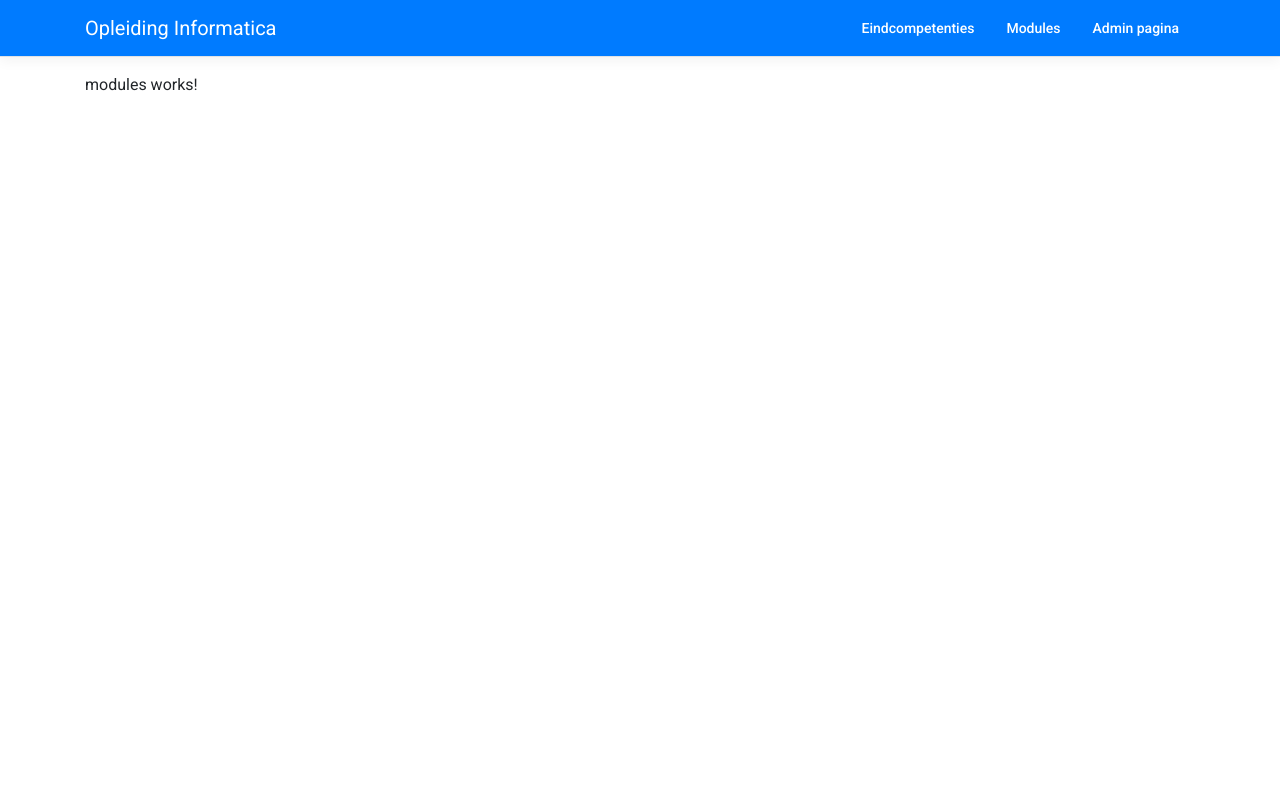
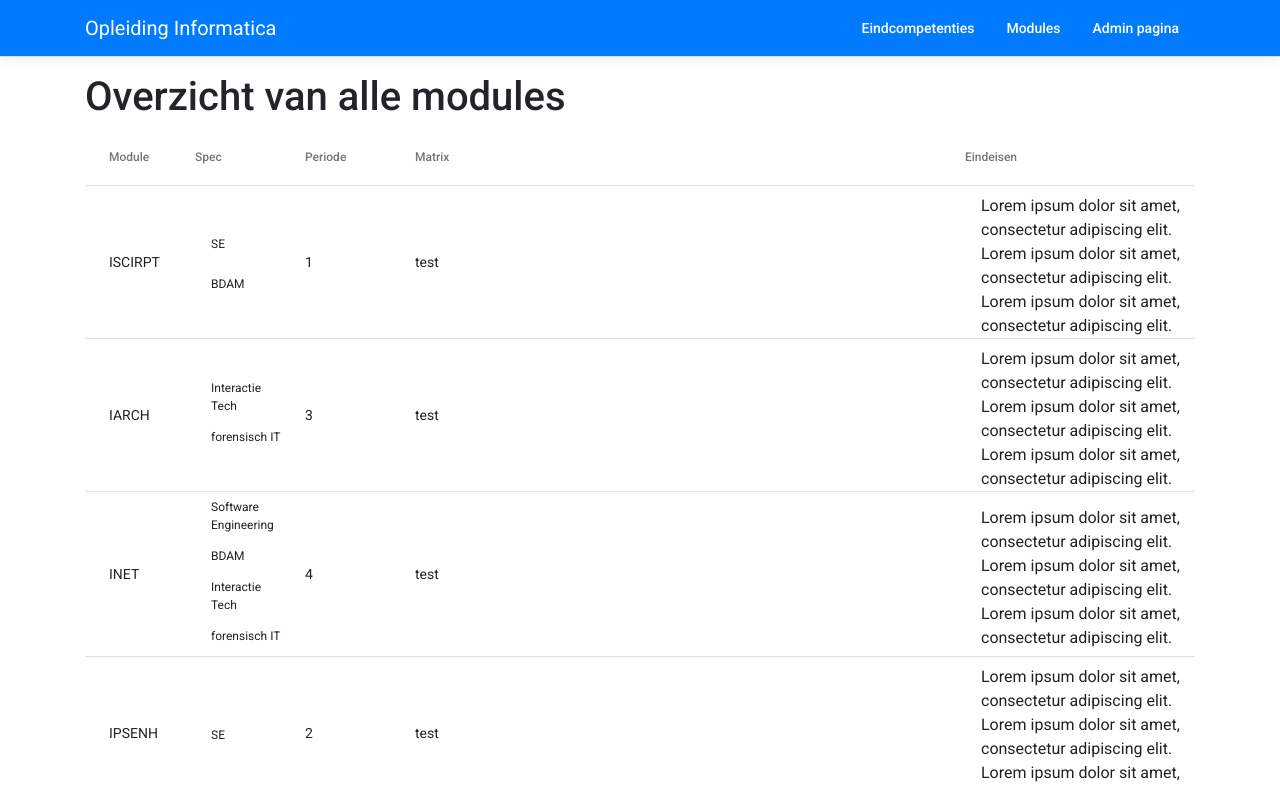
Before and after one commit to Hogeschool-Leiden/MDLO, an Angular app in the folder src/CompetentieAppFrontend/CompetentieAppFrontend.Api/ClientApp/: page /modules in a window 1280 px wide. Shown: the top 788 px of the page. Built offline with nearby package versions, Linux system fonts and the light colour scheme.

Commit message:
first rough draft

```diff
--- a/src/CompetentieAppFrontend/CompetentieAppFrontend.Api/ClientApp/src/app/app.module.ts
+++ b/src/CompetentieAppFrontend/CompetentieAppFrontend.Api/ClientApp/src/app/app.module.ts
@@ -18,6 +18,7 @@ import {MatFormFieldModule} from "@angular/material/form-field";
 import {MatSelectModule} from "@angular/material/select";
 import {MatGridListModule} from "@angular/material/grid-list";
 import {MatTableModule} from "@angular/material/table";
+import {MatListModule} from "@angular/material/list";
 
 @NgModule({
   declarations: [
@@ -45,7 +46,8 @@ import {MatTableModule} from "@angular/material/table";
     MatFormFieldModule,
     MatSelectModule,
     MatGridListModule,
-    MatTableModule
+    MatTableModule,
+    MatListModule
   ],
   providers: [],
   bootstrap: [AppComponent]
--- a/src/CompetentieAppFrontend/CompetentieAppFrontend.Api/ClientApp/src/app/modules/modules.component.html
+++ b/src/CompetentieAppFrontend/CompetentieAppFrontend.Api/ClientApp/src/app/modules/modules.component.html
@@ -1 +1,42 @@
-<p>modules works!</p>
+<h1>Overzicht van alle modules</h1>
+
+<div class="table-container mat-elevation-z8>">
+  <mat-table [dataSource]="dataSource">
+
+    <ng-container matColumnDef="module">
+      <mat-header-cell *matHeaderCellDef [ngClass]="'smallCell'"> Module</mat-header-cell>
+      <mat-cell *matCellDef="let moduleData" [ngClass]="'smallCell'"> {{moduleData.module}} </mat-cell>
+    </ng-container>
+
+    <ng-container matColumnDef="specialisation">
+      <mat-header-cell *matHeaderCellDef [ngClass]="'smallCell'"> Spec</mat-header-cell>
+      <mat-cell *matCellDef="let moduleData" [ngClass]="'smallCell'">
+        <mat-list dense>
+          <mat-list-item *ngFor="let specialisation of moduleData.specialisation"> {{specialisation}}</mat-list-item>
+        </mat-list>
+      </mat-cell>
+    </ng-container>
+
+    <ng-container matColumnDef="period">
+      <mat-header-cell *matHeaderCellDef [ngClass]="'smallCell'"> Periode</mat-header-cell>
+      <mat-cell *matCellDef="let moduleData" [ngClass]="'smallCell'"> {{moduleData.period}} </mat-cell>
+    </ng-container>
+
+    <ng-container matColumnDef="matrix">
+      <mat-header-cell *matHeaderCellDef [ngClass]="'matrixCell'"> Matrix</mat-header-cell>
+      <mat-cell *matCellDef="let moduleData" [ngClass]="'matrixCell'"> {{moduleData.matrix}} </mat-cell>
+    </ng-container>
+
+    <ng-container matColumnDef="endRequirements">
+      <mat-header-cell *matHeaderCellDef [ngClass]="'requirmentCell'"> Eindeisen</mat-header-cell>
+      <mat-cell *matCellDef="let moduleData" [ngClass]="'requirmentCell'">
+        <mat-list>
+          <mat-list-item *ngFor="let requirement of moduleData.endRequirements"> {{requirement}}</mat-list-item>
+        </mat-list>
+      </mat-cell>
+    </ng-container>
+
+    <mat-header-row *matHeaderRowDef="displayedColumns; sticky: true"></mat-header-row>
+    <mat-row *matRowDef="let moduleRowData; columns: displayedColumns;"></mat-row>
+  </mat-table>
+</div>
--- /dev/null
+++ b/src/CompetentieAppFrontend/CompetentieAppFrontend.Api/ClientApp/src/app/modules/modules.component.scss
@@ -0,0 +1,14 @@
+
+.requirmentCell{
+  flex: 0 0 325px;
+}
+
+.matrixCell{
+  flex: 0 0 550px;
+
+}
+
+.smallCell{
+  flex: 0 0 110px;
+
+}
--- a/src/CompetentieAppFrontend/CompetentieAppFrontend.Api/ClientApp/src/app/modules/modules.component.ts
+++ b/src/CompetentieAppFrontend/CompetentieAppFrontend.Api/ClientApp/src/app/modules/modules.component.ts
@@ -1,15 +1,103 @@
-import { Component, OnInit } from '@angular/core';
+import {Component, OnInit} from '@angular/core';
+import {CompetenceMatrixComponent} from "../competencies/competence-matrix/competence-matrix.component";
+import {MatTableModule} from "@angular/material/table";
+
 
 @Component({
   selector: 'app-modules',
   templateUrl: './modules.component.html',
-  styleUrls: ['./modules.component.css']
+  styleUrls: ['./modules.component.scss']
 })
-export class ModulesComponent implements OnInit {
+export class ModulesComponent {
+  displayedColumns = ['module', 'specialisation', 'period', 'matrix', 'endRequirements'];
+  dataSource = MODULE_DATA;
 
-  constructor() { }
 
-  ngOnInit() {
+  constructor() {
   }
+}
 
+export interface ModuleModel {
+  specialisation: string[];
+  module: string;
+  period: number;
+  matrix: string;//TODO: use matrix
+  endRequirements: string[];
 }
+
+
+const MODULE_DATA: ModuleModel[] = [
+  {
+    specialisation: ['SE', 'BDAM'],
+    module: 'ISCIRPT',
+    period: 1,
+    matrix: 'test',
+    endRequirements: ['Lorem ipsum dolor sit amet, consectetur adipiscing elit.', 'Lorem ipsum dolor sit amet, consectetur adipiscing elit.', 'Lorem ipsum dolor sit amet, consectetur adipiscing elit.']
+  },
+  {
+    specialisation: ['Interactie Tech', 'forensisch IT'],
+    module: 'IARCH',
+    period: 3,
+    matrix: 'test',
+    endRequirements: ['Lorem ipsum dolor sit amet, consectetur adipiscing elit.', 'Lorem ipsum dolor sit amet, consectetur adipiscing elit.', 'Lorem ipsum dolor sit amet, consectetur adipiscing elit.']
+  }, {
+    specialisation: ['Software Engineering', 'BDAM', 'Interactie Tech', 'forensisch IT'],
+    module: 'INET',
+    period: 4,
+    matrix: 'test',
+    endRequirements: ['Lorem ipsum dolor sit amet, consectetur adipiscing elit.', 'Lorem ipsum dolor sit amet, consectetur adipiscing elit.', 'Lorem ipsum dolor sit amet, consectetur adipiscing elit.']
+  },
+  {
+    specialisation: ['SE'],
+    module: 'IPSENH',
+    period: 2,
+    matrix: 'test',
+    endRequirements: ['Lorem ipsum dolor sit amet, consectetur adipiscing elit.', 'Lorem ipsum dolor sit amet, consectetur adipiscing elit.', 'Lorem ipsum dolor sit amet, consectetur adipiscing elit.']
+  }, {
+    specialisation: ['Software Engineering', 'BDAM', 'Interactie Tech', 'forensisch IT'],
+    module: 'IRDB',
+    period: 6,
+    matrix: 'test',
+    endRequirements: ['Lorem ipsum dolor sit amet, consectetur adipiscing elit.', 'Lorem ipsum dolor sit amet, consectetur adipiscing elit.', 'Lorem ipsum dolor sit amet, consectetur adipiscing elit.']
+  },
+  {
+    specialisation: ['BDAM'],
+    module: 'IPROV',
+    period: 5,
+    matrix: 'test',
+    endRequirements: ['Lorem ipsum dolor sit amet, consectetur adipiscing elit.', 'Lorem ipsum dolor sit amet, consectetur adipiscing elit.', 'Lorem ipsum dolor sit amet, consectetur adipiscing elit.']
+  }, {
+    specialisation: ['Interactie Tech', 'forensisch IT'],
+    module: 'IARCH',
+    period: 3,
+    matrix: 'test',
+    endRequirements: ['Lorem ipsum dolor sit amet, consectetur adipiscing elit.', 'Lorem ipsum dolor sit amet, consectetur adipiscing elit.', 'Lorem ipsum dolor sit amet, consectetur adipiscing elit.']
+  }, {
+    specialisation: ['Software Engineering', 'BDAM', 'Interactie Tech', 'forensisch IT'],
+    module: 'INET',
+    period: 4,
+    matrix: 'test',
+    endRequirements: ['Lorem ipsum dolor sit amet, consectetur adipiscing elit.', 'Lorem ipsum dolor sit amet, consectetur adipiscing elit.', 'Lorem ipsum dolor sit amet, consectetur adipiscing elit.']
+  },
+  {
+    specialisation: ['SE'],
+    module: 'IPSENH',
+    period: 2,
+    matrix: 'test',
+    endRequirements: ['Lorem ipsum dolor sit amet, consectetur adipiscing elit.', 'Lorem ipsum dolor sit amet, consectetur adipiscing elit.', 'Lorem ipsum dolor sit amet, consectetur adipiscing elit.']
+  }, {
+    specialisation: ['Software Engineering', 'BDAM', 'Interactie Tech', 'forensisch IT'],
+    module: 'IRDB',
+    period: 6,
+    matrix: 'test',
+    endRequirements: ['Lorem ipsum dolor sit amet, consectetur adipiscing elit.', 'Lorem ipsum dolor sit amet, consectetur adipiscing elit.', 'Lorem ipsum dolor sit amet, consectetur adipiscing elit.']
+  },
+  {
+    specialisation: ['BDAM'],
+    module: 'IPROV',
+    period: 5,
+    matrix: 'test',
+    endRequirements: ['Lorem ipsum dolor sit amet, consectetur adipiscing elit.', 'Lorem ipsum dolor sit amet, consectetur adipiscing elit.', 'Lorem ipsum dolor sit amet, consectetur adipiscing elit.']
+  },
+
+];
```
Also changed, not shown: src/CompetentieAppFrontend/CompetentieAppFrontend.Api/ClientApp/src/app/modules/modules.component.css (deleted), 1 other file (tests, documents, lock files or other folders).
